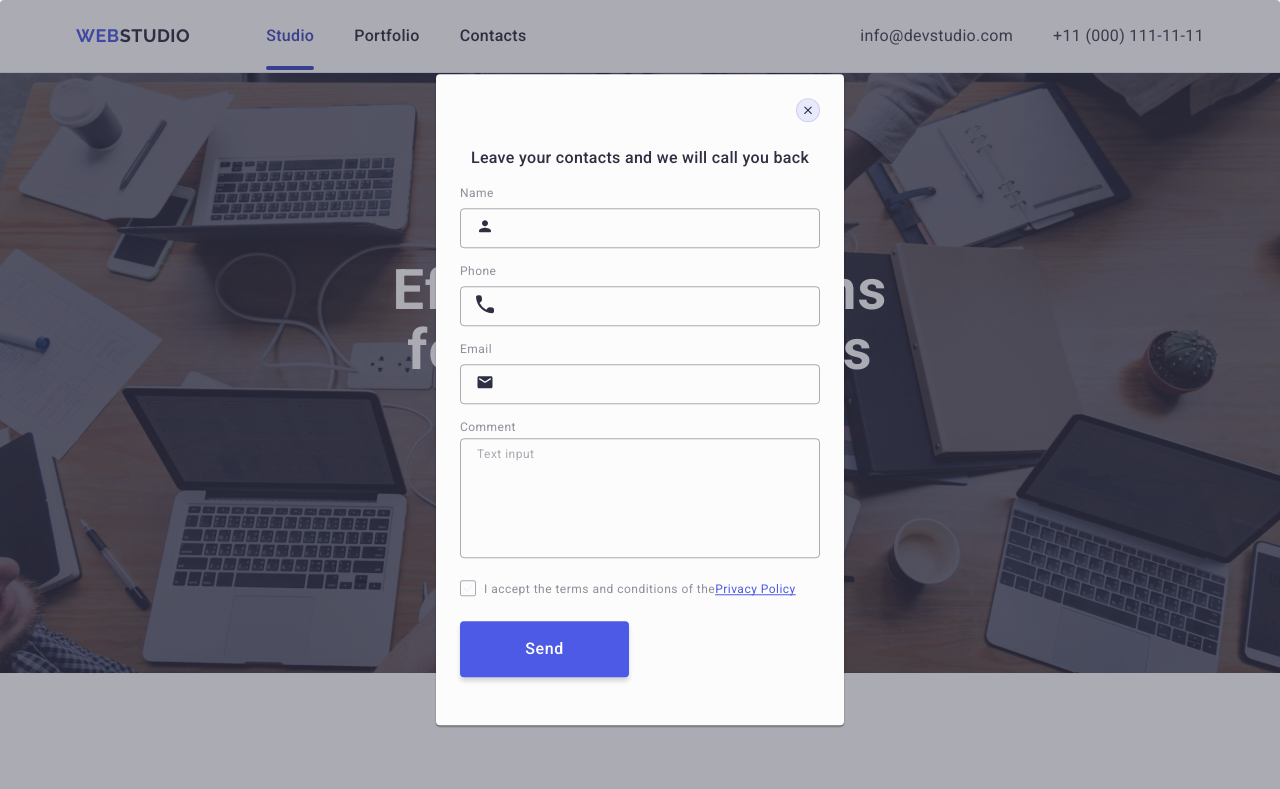
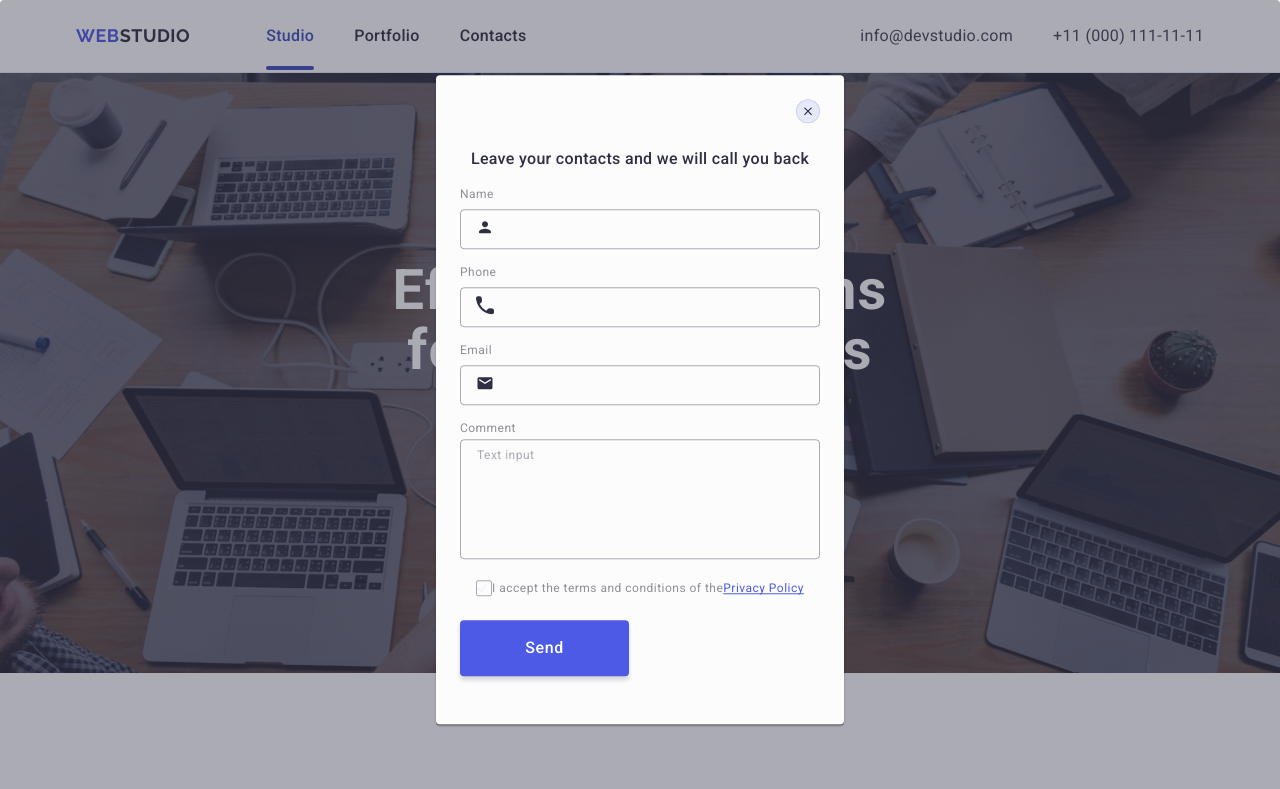
Before and after one commit to AlonaPehasheva/goit-markup-hm-05, a plain HTML site: page index.html in a window 1280 px wide. Shown: the top 789 px of the page. Drawn offline with nearby package versions, Linux system fonts and the light colour scheme.

Commit message:
add initiale files

```diff
--- a/css/styles.css
+++ b/css/styles.css
@@ -668,7 +668,10 @@ img {
 }
 
 .checkbox-container {
+  display: flex;
   position: relative;
+  justify-content: center;
+  align-items: center;
   margin-bottom: 24px;
 }
 
@@ -689,7 +692,6 @@ img {
   line-height: 117%;
   letter-spacing: 0.04em;
   color: #8e8f99;
-  padding: 24px;
 }
 .checkbox-link {
   color: #4d5ae5;
@@ -700,19 +702,13 @@ img {
 
 .span-checkbox {
   display: inline-flex;
-  position: absolute;
-  top: 50%;
-  left: 0;
   fill: transparent;
-  transform: translateY(-50%);
   cursor: pointer;
-  justify-content: center;
   align-items: center;
   width: 16px;
   height: 16px;
   border-radius: 2px;
   border: 1px solid rgba(46, 47, 66, 0.4);
-  stroke: transparent;
   transition: background-color 250ms cubic-bezier(0.4, 0, 0.2, 1),
     border 250ms cubic-bezier(0.4, 0, 0.2, 1),
     fill 250ms cubic-bezier(0.4, 0, 0.2, 1);
--- a/index.html
+++ b/index.html
@@ -487,7 +487,7 @@
                     </div>
                 </div>
 
-                <div class="field-wrappe"><label class="label-modal" for="user-phone">Phone</label>
+                <div class="field-wrapper"><label class="label-modal" for="user-phone">Phone</label>
                     <div class="field-icon-container">
                         <input class="modal-input" type="tel" name="user-phone" id="user-phone">
                         <svg class="icon-field" width="18" height="24">
@@ -496,7 +496,7 @@
                     </div>
                 </div>
 
-                <div class="field-wrappe"><label class="label-modal" for="user-email">Email</label>
+                <div class="field-wrapper"><label class="label-modal" for="user-email">Email</label>
                     <div class="field-icon-container">
                         <input class="modal-input" type="email" name="user-email" id="user-email">
                         <svg class="icon-field" width="18" height="24">
```
